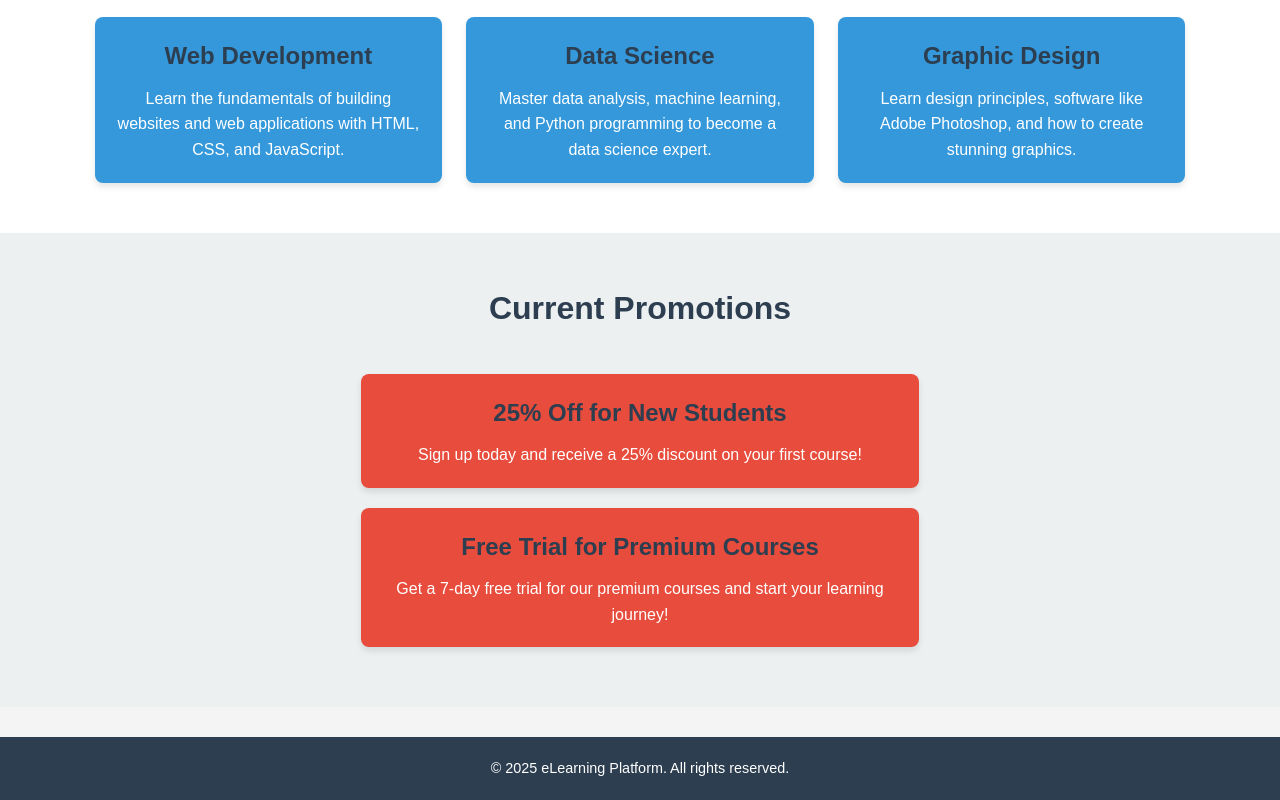
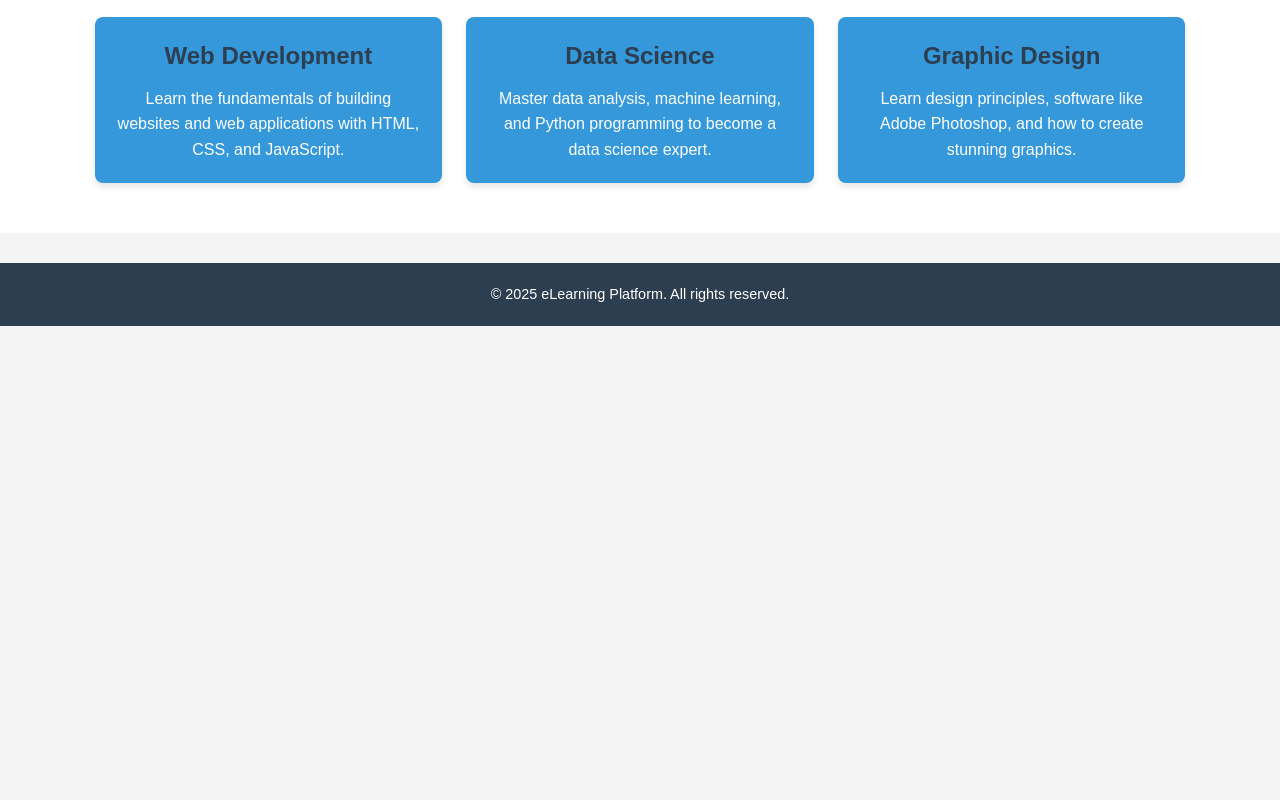
Before and after one commit to Piyush0896555556/Statics, a website: page src/index.html in a window 1280 px wide. Shown: the part 456-1256 px from the top of the page. After the commit the page ends 800 px from the top, so only its background shows below. Drawn offline with Linux system fonts and the light colour scheme.

Commit message:
Update index.html

```diff
--- a/src/index.html
+++ b/src/index.html
@@ -42,7 +42,7 @@
         </div>
     </section>
 
-    <section class="promotions">
+<!--     //<section class="promotions">
         <h2>Current Promotions</h2>
         <div class="promo">
             <h3>25% Off for New Students</h3>
@@ -52,7 +52,7 @@
             <h3>Free Trial for Premium Courses</h3>
             <p>Get a 7-day free trial for our premium courses and start your learning journey!</p>
         </div>
-    </section>
+    </section> -->
 
     <footer>
         <p>&copy; 2025 eLearning Platform. All rights reserved.</p>
```
